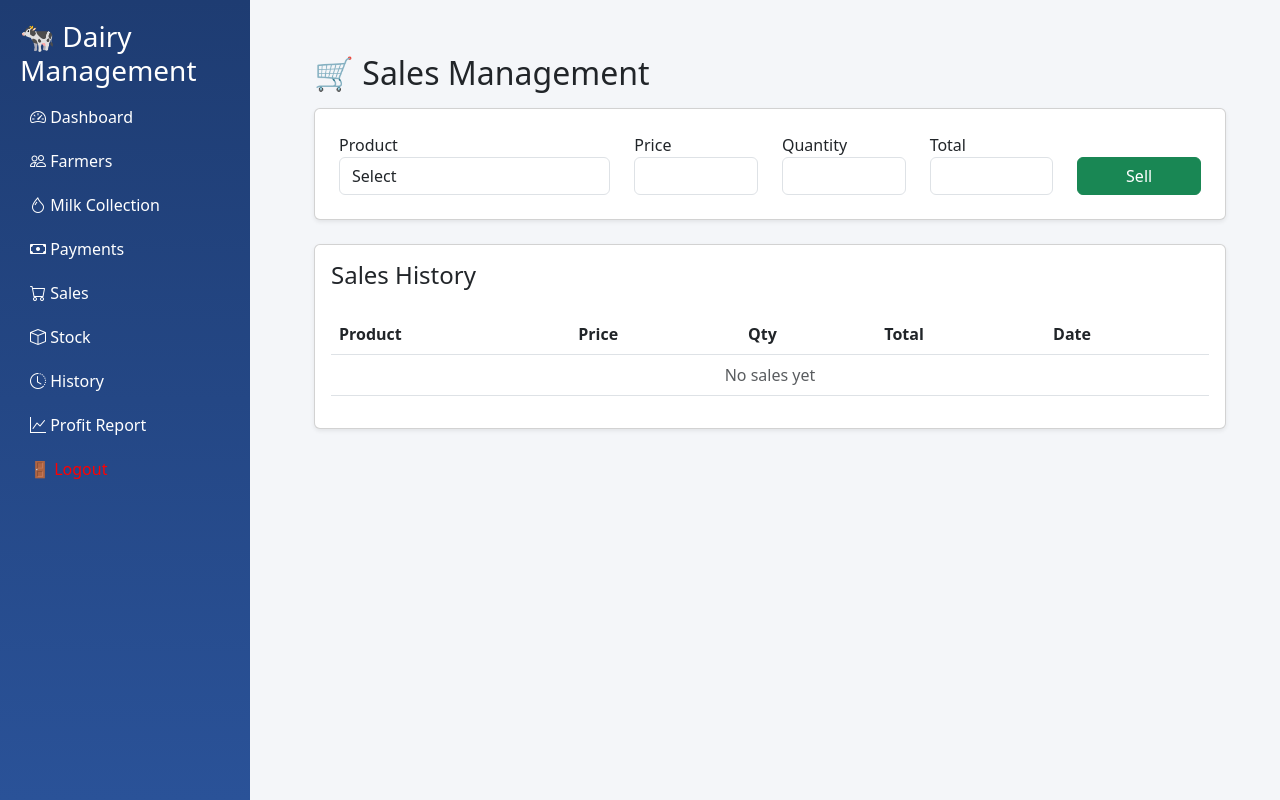
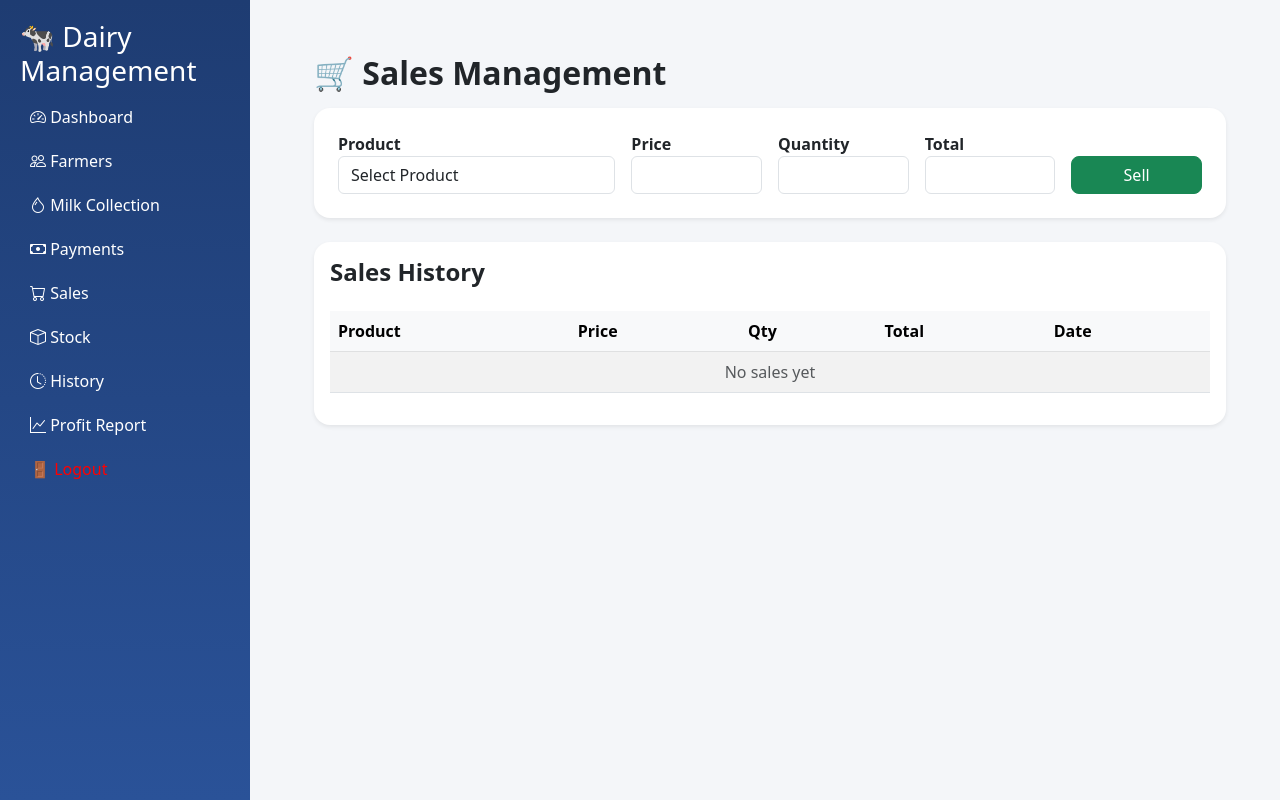
Before and after one commit to mithunnagaraj44-ops/dairy-management-system, a Flask app: page /sales in a window 1280 px wide. Run offline with Flask 3, Linux system fonts and the light colour scheme; the visitor is signed in with stand-in values (Sample User, id 1); data that the repository does not hold is empty.

Commit message:
fix sales UI and error handling

```diff
--- a/app.py
+++ b/app.py
@@ -345,52 +345,72 @@ def sales():
         return "Database not connected"
 
     cursor = db.cursor(dictionary=True)
+    error = None
+    success = None
 
     if request.method == 'POST':
-        product_id = request.form.get('product_id')
-        quantity = float(request.form.get('quantity') or 0)
+        try:
+            product_id = request.form.get('product_id')
+            quantity = float(request.form.get('quantity') or 0)
 
-        if not product_id or quantity <= 0:
-            return "Invalid input"
+            if not product_id or quantity <= 0:
+                error = "Invalid input"
 
-        cursor.execute("SELECT * FROM stock WHERE product_id=%s", (product_id,))
-        product = cursor.fetchone()
+            else:
+                cursor.execute("SELECT * FROM stock WHERE product_id=%s", (product_id,))
+                product = cursor.fetchone()
 
-        if not product:
-            return "Product not found"
+                if not product:
+                    error = "Product not found"
 
-        if quantity > float(product['quantity']):
-            return "Not enough stock!"
+                elif quantity > float(product['quantity']):
+                    error = f"Only {product['quantity']} items available in stock!"
 
-        total = float(product['price']) * quantity
+                else:
+                    total = float(product['price']) * quantity
 
-        cursor.execute("""
-            INSERT INTO sales (product_id, product_name, price, quantity, total, date)
-            VALUES (%s,%s,%s,%s,%s,CURDATE())
-        """, (
-            product_id,
-            product['product_name'],
-            product['price'],
-            quantity,
-            total
-        ))
+                    cursor.execute("""
+                        INSERT INTO sales
+                        (product_id, product_name, price, quantity, total, date)
+                        VALUES (%s,%s,%s,%s,%s,CURDATE())
+                    """, (
+                        product_id,
+                        product['product_name'],
+                        product['price'],
+                        quantity,
+                        total
+                    ))
 
-        cursor.execute("""
-            UPDATE stock SET quantity=%s WHERE product_id=%s
-        """, (
-            float(product['quantity']) - quantity,
-            product_id
-        ))
+                    cursor.execute("""
+                        UPDATE stock
+                        SET quantity=%s
+                        WHERE product_id=%s
+                    """, (
+                        float(product['quantity']) - quantity,
+                        product_id
+                    ))
 
-        db.commit()
+                    db.commit()
+                    success = "Sale completed successfully!"
 
+        except Exception as e:
+            print("SALES ERROR:", e)
+            error = "Something went wrong"
+
+    # Load data always
     cursor.execute("SELECT * FROM sales ORDER BY id DESC")
     data = cursor.fetchall()
 
     cursor.execute("SELECT * FROM stock")
     products = cursor.fetchall()
 
-    return render_template('sales.html', data=data, products=products)
+    return render_template(
+        'sales.html',
+        data=data,
+        products=products,
+        error=error,
+        success=success
+    )
 
 # ================= HISTORY =================
 @app.route('/history', methods=['GET','POST'])
--- a/templates/sales.html
+++ b/templates/sales.html
@@ -3,20 +3,34 @@
 
 <div class="container-fluid p-4">
 
-<h2>🛒 Sales Management</h2>
+<h2 class="fw-bold mb-3">🛒 Sales Management</h2>
 
-<div class="card p-4 mt-3 shadow-sm">
+<!-- ALERTS -->
+{% if error %}
+<div class="alert alert-danger text-center">
+    {{ error }}
+</div>
+{% endif %}
+
+{% if success %}
+<div class="alert alert-success text-center">
+    {{ success }}
+</div>
+{% endif %}
+
+<!-- FORM -->
+<div class="card p-4 mt-3 shadow-sm border-0 rounded-4">
 
 <form method="POST">
 
-<div class="row">
+<div class="row g-3">
 
 <div class="col-md-4">
-<label>Product</label>
+<label class="fw-semibold">Product</label>
 <select name="product_id" id="product" class="form-control" onchange="setPrice()" required>
-<option value="">Select</option>
+<option value="">Select Product</option>
 {% for p in products %}
-<option value="{{ p.product_id }}" data-price="{{ p.price }}">
+<option value="{{ p.product_id }}" data-price="{{ p.price }}" data-stock="{{ p.quantity }}">
 {{ p.product_name }} (Stock: {{ p.quantity }})
 </option>
 {% endfor %}
@@ -24,22 +38,22 @@
 </div>
 
 <div class="col-md-2">
-<label>Price</label>
+<label class="fw-semibold">Price</label>
 <input type="text" id="price" class="form-control" readonly>
 </div>
 
 <div class="col-md-2">
-<label>Quantity</label>
+<label class="fw-semibold">Quantity</label>
 <input type="number" id="qty" name="quantity" class="form-control" min="1" oninput="calculate()" required>
 </div>
 
 <div class="col-md-2">
-<label>Total</label>
+<label class="fw-semibold">Total</label>
 <input type="text" id="total" class="form-control" readonly>
 </div>
 
 <div class="col-md-2 d-flex align-items-end">
-<button class="btn btn-success w-100">Sell</button>
+<button class="btn btn-success w-100 rounded-3">Sell</button>
 </div>
 
 </div>
@@ -48,11 +62,14 @@
 
 </div>
 
-<div class="card mt-4 p-3 shadow-sm">
+<!-- SALES HISTORY -->
+<div class="card mt-4 p-3 shadow-sm border-0 rounded-4">
 
-<h4>Sales History</h4>
+<h4 class="fw-semibold">Sales History</h4>
 
-<table class="table mt-3">
+<div class="table-responsive">
+<table class="table mt-3 table-striped align-middle">
+<thead class="table-light">
 <tr>
 <th>Product</th>
 <th>Price</th>
@@ -60,13 +77,15 @@
 <th>Total</th>
 <th>Date</th>
 </tr>
+</thead>
 
+<tbody>
 {% for row in data %}
 <tr>
 <td>{{ row.product_name }}</td>
-<td>{{ row.price }}</td>
+<td>₹ {{ row.price }}</td>
 <td>{{ row.quantity }}</td>
-<td>{{ row.total }}</td>
+<td>₹ {{ row.total }}</td>
 <td>{{ row.date }}</td>
 </tr>
 {% else %}
@@ -74,8 +93,10 @@
 <td colspan="5" class="text-center text-muted">No sales yet</td>
 </tr>
 {% endfor %}
+</tbody>
 
 </table>
+</div>
 
 </div>
 
@@ -91,13 +112,28 @@ function setPrice(){
         return
     }
 
-    let price = select.options[select.selectedIndex].getAttribute("data-price")
+    let option = select.options[select.selectedIndex]
+    let price = option.getAttribute("data-price")
+
     document.getElementById("price").value = price || ""
+    calculate()
 }
 
 function calculate(){
     let price = parseFloat(document.getElementById("price").value) || 0
     let qty = parseFloat(document.getElementById("qty").value) || 0
+    let select = document.getElementById("product")
+
+    if(select.selectedIndex === 0){
+        return
+    }
+
+    let stock = parseFloat(select.options[select.selectedIndex].getAttribute("data-stock")) || 0
+
+    if(qty > stock){
+        document.getElementById("total").value = ""
+        return
+    }
 
     if(price > 0 && qty > 0){
         document.getElementById("total").value = (price * qty).toFixed(2)
```
